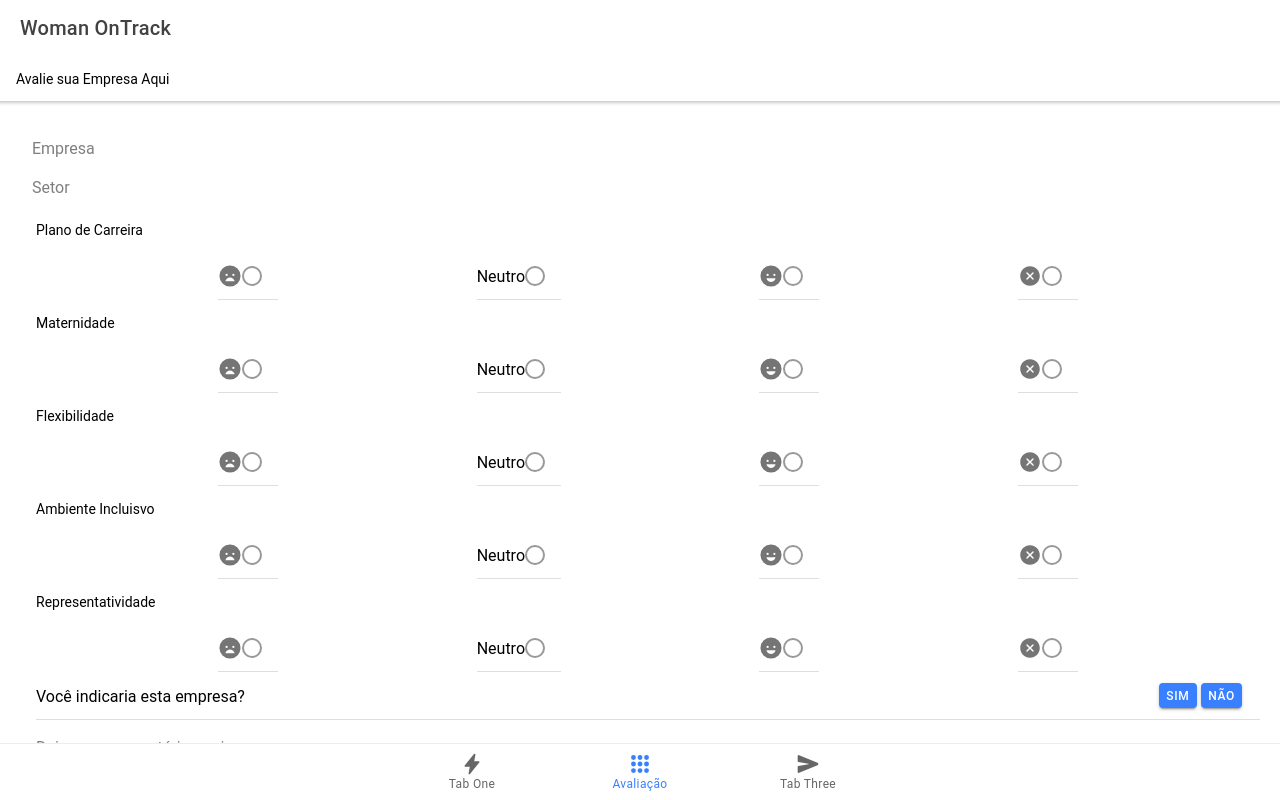
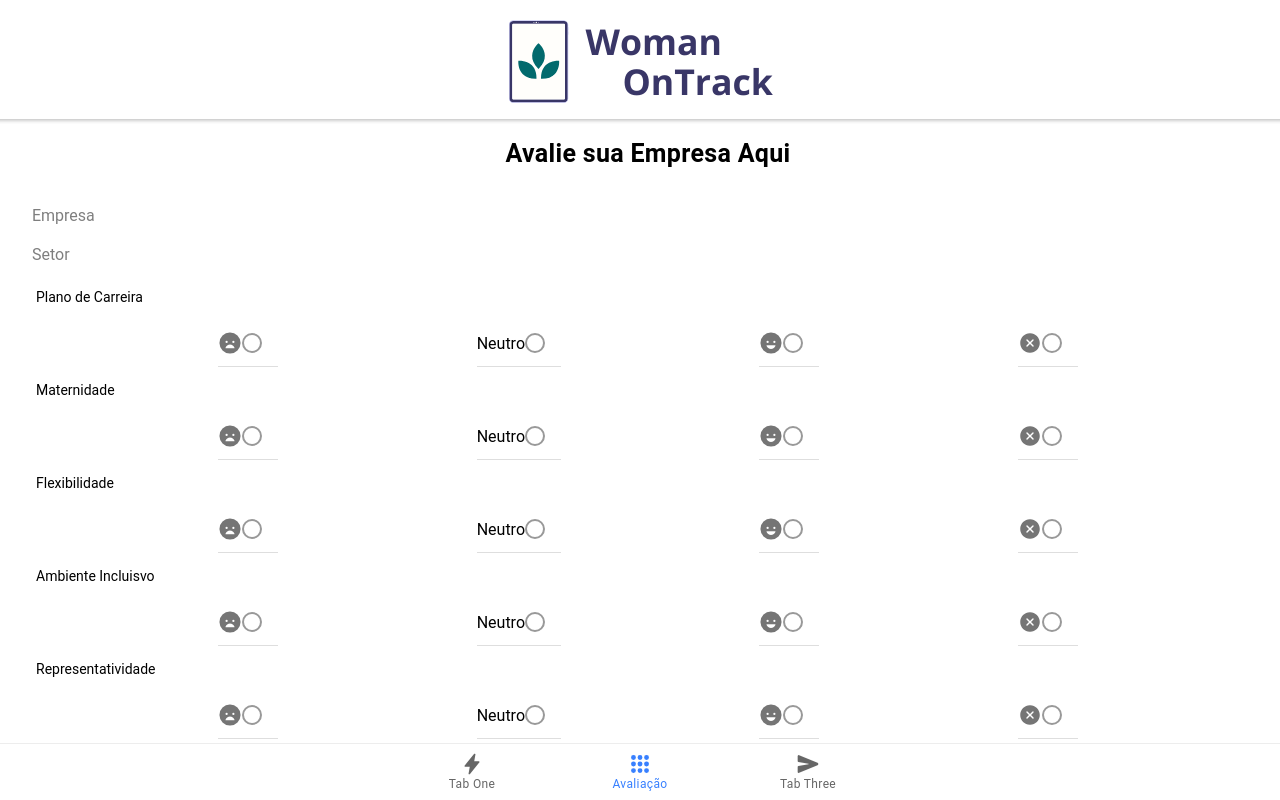
Before and after one commit to moniyama/TalentFestIBMChallenge, a React (Create React App) app in the folder onTrack/: page /rating in a window 1280 px wide. Built offline with nearby package versions, Linux system fonts and the light colour scheme.

Commit message:
image inserted

```diff
--- a/onTrack/src/pages/Rating.css
+++ b/onTrack/src/pages/Rating.css
@@ -7,3 +7,14 @@
     justify-content: space-evenly;
     align-content: center;
 }
+
+.logo{
+    text-align: center;
+}
+
+.title{
+    margin-top: 20px;
+    font-size: 25px;
+    font-weight: bold;
+    text-align: center;
+}
--- a/onTrack/src/pages/Rating.tsx
+++ b/onTrack/src/pages/Rating.tsx
@@ -1,5 +1,5 @@
 import React, { useState } from 'react';
-import { IonContent, IonHeader, IonItem, IonLabel, IonList, IonPage, IonTitle, IonToolbar, IonIcon, IonRadioGroup, IonRadio, IonInput, IonListHeader, IonTextarea, IonFabButton, IonButton } from '@ionic/react';
+import { IonContent, IonHeader, IonItem, IonLabel, IonImg, IonList, IonPage, IonTitle, IonToolbar, IonIcon, IonRadioGroup, IonRadio, IonInput, IonListHeader, IonTextarea, IonFabButton, IonButton } from '@ionic/react';
 import './Rating.css';
 import { happy, sad, closeCircle } from 'ionicons/icons';
 import firebase from '../database/firebaseConfig';
@@ -63,13 +63,13 @@ const Rating: React.FC = () => {
   return (
     <IonPage>
       <IonHeader>
-        <IonToolbar>
-          <IonTitle>Woman OnTrack</IonTitle>
-        </IonToolbar>
+        <div className="logo">
+        <img src="/assets/LogoWoman.png"/>
+        </div>
+      </IonHeader>
         <IonListHeader>
-          <IonLabel>Avalie sua Empresa Aqui</IonLabel>
+          <IonTitle className="title">Avalie sua Empresa Aqui</IonTitle>
         </IonListHeader>
-      </IonHeader>
       <IonContent>
         <div className="marginHome">
           <IonList>
```
Also changed, not shown: onTrack/public/assets/LogoWoman.png (added), onTrack/public/assets/Woman.png (added).
